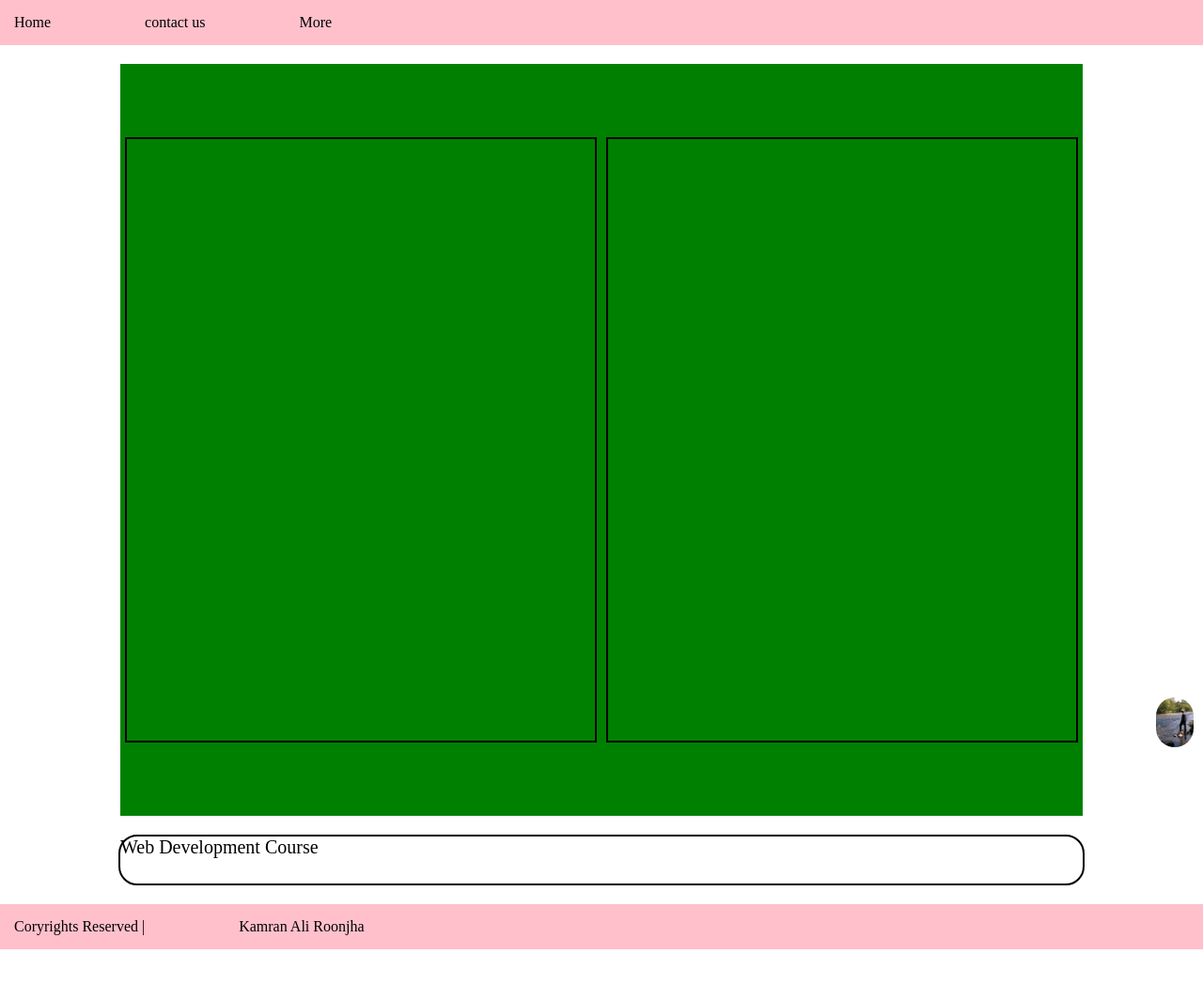
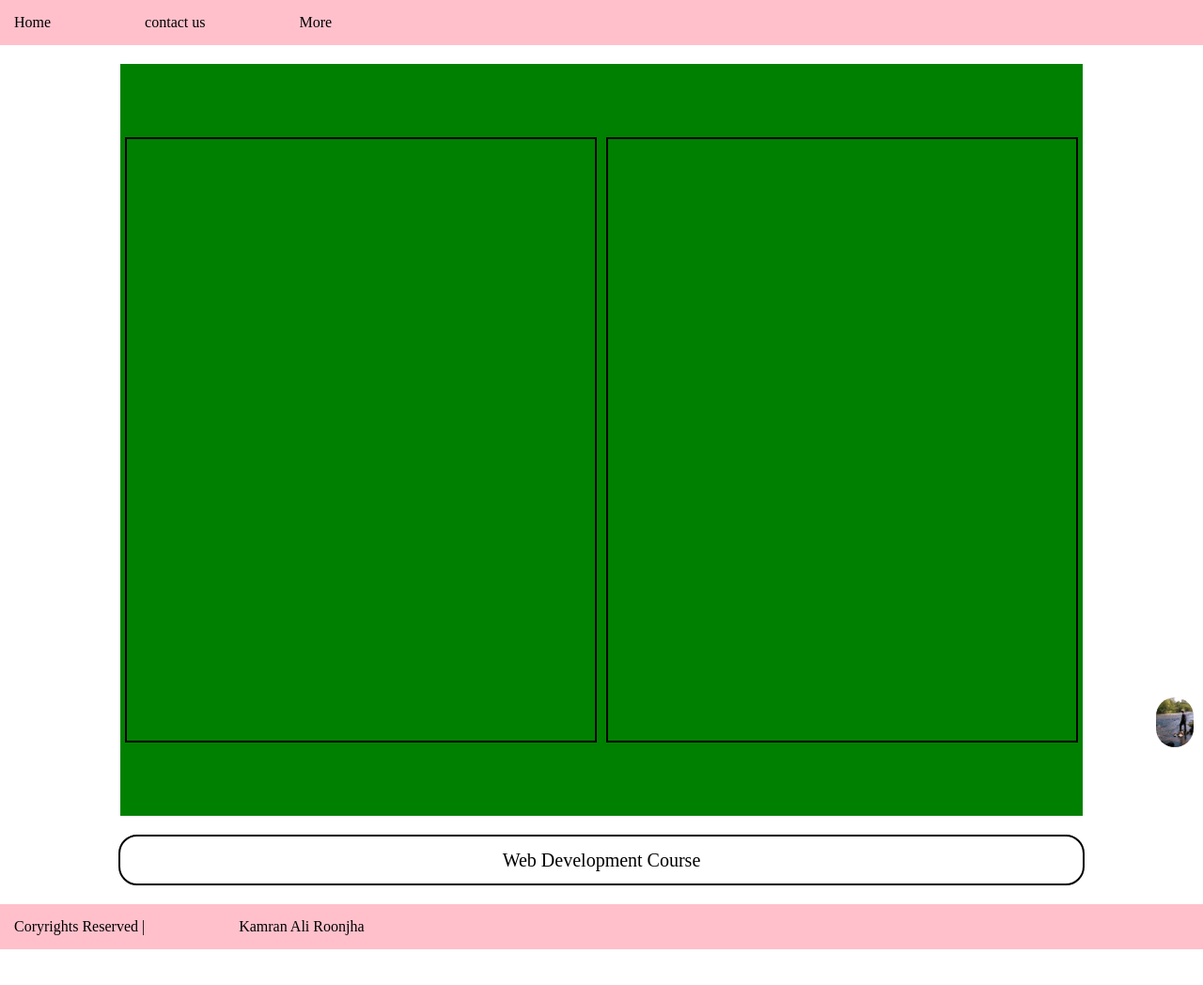
Before and after one commit to KamranAli812921/Learning_Web_Development, a plain HTML site: page Web Development/09/index.html in a window 1280 px wide. Shown: the top 1048 px of the page at 94% size. Before the commit the page ends 1010 px from the top, so only its background shows below. Drawn offline with Linux system fonts and the light colour scheme.

Commit message:
Now its perfect as I am expecting

```diff
--- a/Web Development/09/index.html
+++ b/Web Development/09/index.html
@@ -8,7 +8,7 @@
   </head>
 
   <body>
-     <header>
+
     <nav class="navbar">
       <ul >
         <li>Home</li>
@@ -16,7 +16,7 @@
         <li>More</li>
       </ul>
     </nav>
-  </header>
+
   <div class="parent">
     <div class="boxes">
       <div class="box"></div>
--- a/Web Development/09/style.css
+++ b/Web Development/09/style.css
@@ -11,6 +11,9 @@ nav{
     position: sticky;
     top: 0;
     z-index: 100;
+}
+body {
+    min-height: 200vh;
 }
 nav ul {
     background-color: pink;
@@ -57,6 +60,7 @@ img{
     justify-content: center;
     align-items: center;
     margin: auto;
+    display: flex;
     /* padding: 5px; */
     border-radius: 20px;
 }
```
